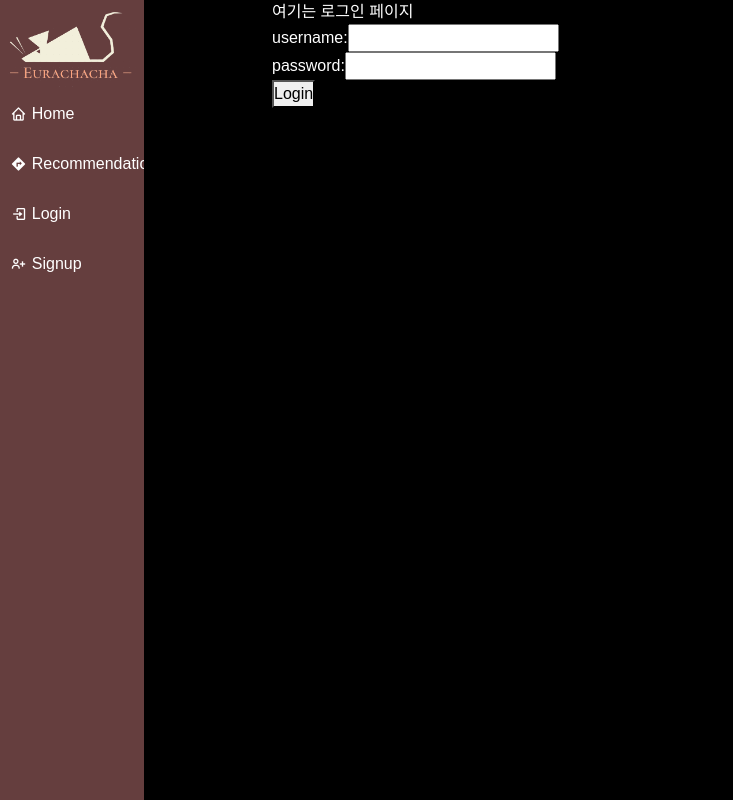
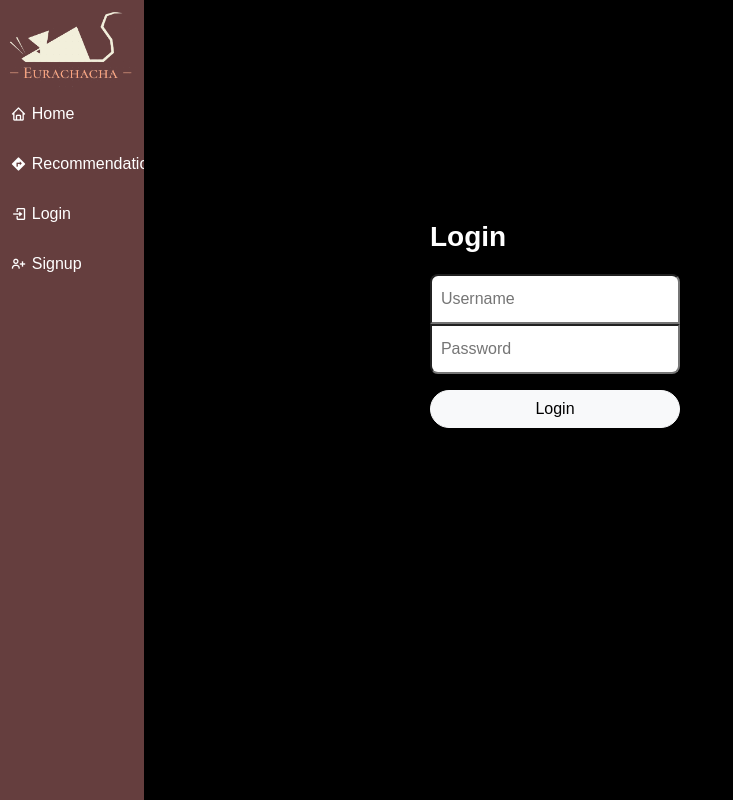
Before and after one commit to MoCCo329/EURACHACHA, a Vue app in the folder vue/: page /login in a window 1280 px wide. Shown: the whole page, without its empty margins (0-733 px from the left). Built offline with nearby package versions, Linux system fonts and the light colour scheme.

Commit message:
Add style in Login page

```diff
--- a/vue/src/views/LoginView.vue
+++ b/vue/src/views/LoginView.vue
@@ -1,17 +1,17 @@
 <template>
-  <div>
-    여기는 로그인 페이지
+  <div class="box">
+    <div class="my-3 fs-3 fw-bold">Login</div>
     <account-error-list v-if="isAuthError"></account-error-list>
     <form @submit.prevent="login(credentials)">
       <div>
-        <label for="username">username: </label>
-        <input v-model="credentials.username" type="text" id="username" required>
+        <!-- <label for="username">username: </label> -->
+        <input class="w-50 loginInput username" v-model="credentials.username" type="text" id="username" required placeholder="  Username">
       </div>
       <div>
-        <label for="password">password: </label>
-        <input v-model="credentials.password" type="password" id="password" required>
+        <!-- <label for="password">password: </label> -->
+        <input class="w-50 loginInput password" v-model="credentials.password" type="password" id="password" required placeholder="  Password">
       </div>
-      <button type="submit">Login</button>
+      <button class="btn btn-light w-50 mt-3 rounded-pill" type="submit">Login</button>
     </form>
   </div>
 </template>
@@ -43,5 +43,25 @@ export default {
 </script>
 
 <style>
+.box {
+  width: 500px;
+  height: 500px;
+  position: absolute;
+  top: 200px;
+  right: 350px;
+}
 
+.loginInput {
+  height: 50px;
+}
+
+.username {
+  border-top-left-radius: 8px;
+  border-top-right-radius: 8px;
+}
+
+.password {
+  border-bottom-left-radius: 8px;
+  border-bottom-right-radius: 8px;
+}
 </style>
```
